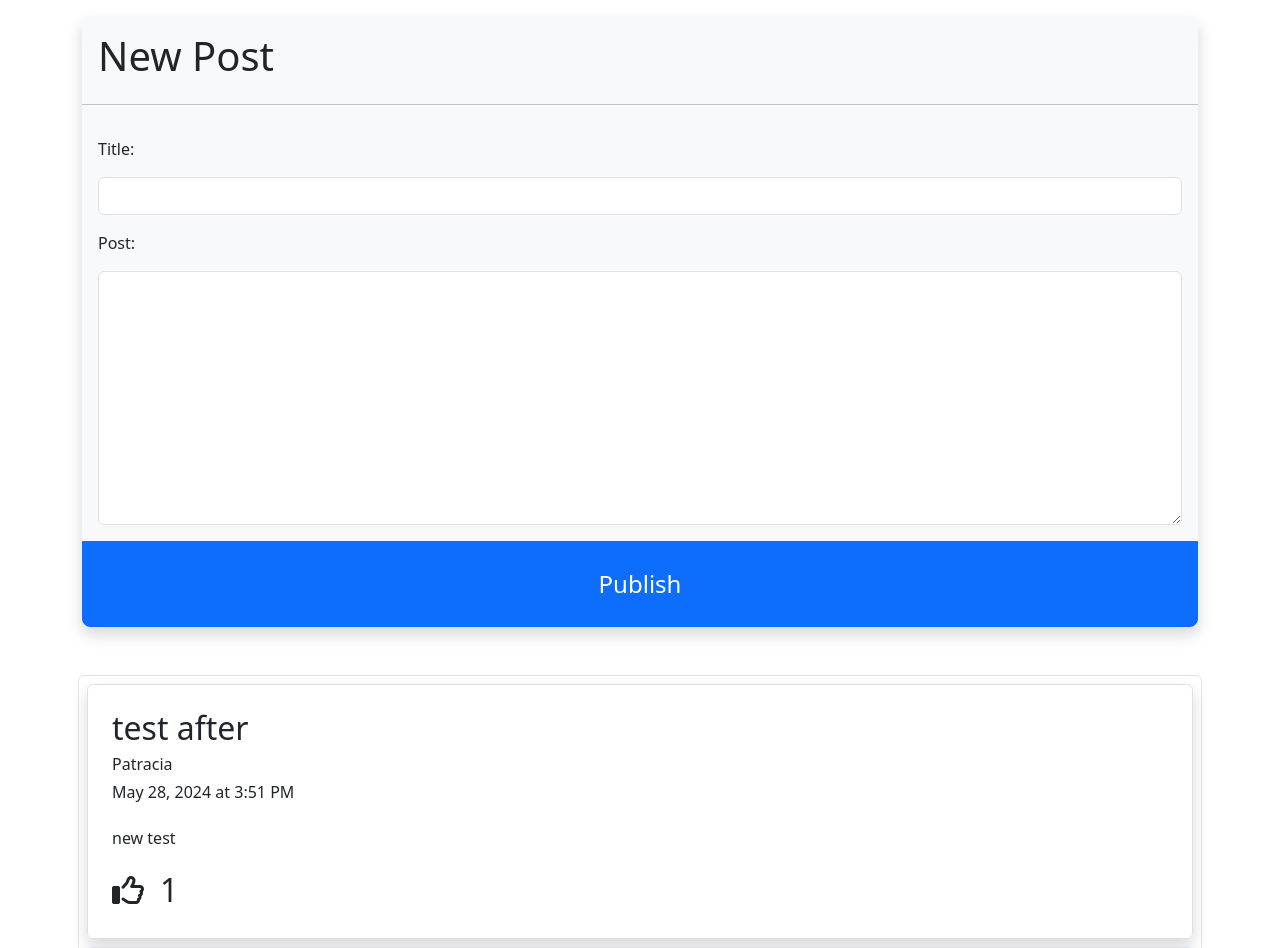
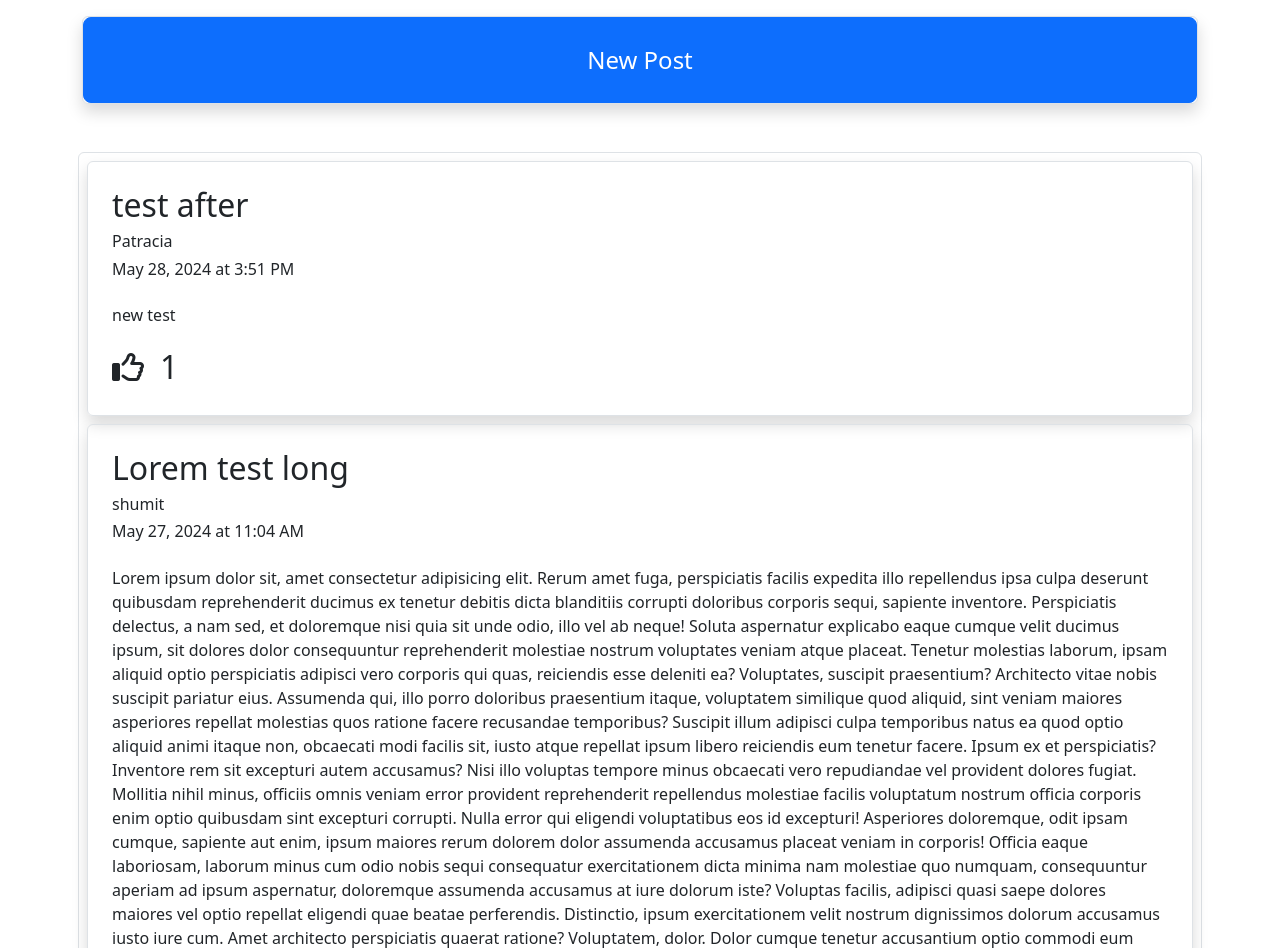
Before and after one commit to shumittaher/network, a Django app: page / in a window 1280 px wide. Shown: the part 88-1036 px from the top of the page. Run offline with Django 3.2, Linux system fonts and the light colour scheme; data comes from the database, SQL or seed files in the repository; both versions use the stored data as it was after the commit; some libraries are stand-ins or nearby versions.

Commit message:
new post button animation done

```diff
--- a/network/static/network/posts.jsx
+++ b/network/static/network/posts.jsx
@@ -55,11 +55,13 @@ function Post_item(incoming) {
 
         let temp_post
         let animation_running = true
-        likeButtonRef.current.classList.add('like-click');
+        likeButtonRef.current.classList.add('animation_like_click');
 
         likeButtonRef.current.addEventListener('animationend', animation_end)
 
         function animation_end() {
+
+            likeButtonRef.current.classList.remove('animation_like_click');
 
             animation_running = false
             likeButtonRef.current.removeEventListener('animationend', animation_end)
--- a/network/static/network/styles.css
+++ b/network/static/network/styles.css
@@ -18,13 +18,35 @@
     display: inline;
 }
 
-.like-click {
-    animation-name: like-animation;
+#post_form_collapse_span {
+    font-size: x-large;
+    white-space: nowrap;
+}
+
+.animation_like_click{
+    animation-name: like_animation;
     animation-duration: 0.5s;
     animation-timing-function: ease-in-out;
   }
 
-@keyframes like-animation {
+.animation_div_size{
+    animation-name: div_size_animation;
+    animation-duration: 0.5s;
+    animation-timing-function: ease-in-out;
+  }
+
+@keyframes div_size_animation {
+
+  0% {
+    width: 100%;
+  }
+
+  100% {
+     width: 0%;
+  }
+}
+
+@keyframes like_animation {
     0% {
       transform: scale(1);
     }
--- a/network/templates/network/index.html
+++ b/network/templates/network/index.html
@@ -2,10 +2,15 @@
 
 {% block body %}
 
-    <div>
+    <div id="post_form_area" class="shadow rounded border bg-light">
 
-        <form action="{% url 'index' %}" method="post" class = "input_form shadow rounded bg-light ">
-            <h1 class="mt-3 ms-3">New Post</h1>
+        <button id="post_form_collapse" data-bs-toggle="collapse" data-bs-target="#post_form_form" class="btn text-start btn-primary btn-lg py-4 px-3 w-100">
+            <span id="post_form_collapse_span" style="animation-direction:normal; width:100%" class="text-center d-inline-block">
+                New Post
+            </span>
+        </button>
+
+        <form id="post_form_form" action="{% url 'index' %}" method="post" class = "bg-light collapse input_form">
 
             <hr>
             {% csrf_token %}
@@ -14,7 +19,7 @@
                 {{ post_form }}
             </div>
 
-            <input class="btn btn-primary btn-lg input_button py-4" type="submit" value="Publish">
+            <input class="btn btn-primary btn-lg py-4" type="submit" value="Publish">
         </form>
 
     </div>
@@ -23,6 +28,29 @@
 
 <script>
     const csrf = '{{ csrf_token }}'
+
+    document.addEventListener('DOMContentLoaded', function() {
+
+        const post_form_collapse = document.getElementById('post_form_collapse')
+        const post_form_collapse_span = document.getElementById('post_form_collapse_span')
+
+        post_form_collapse.addEventListener('click', ()=>{
+
+            post_form_collapse.classList.toggle('btn-primary')
+            post_form_collapse_span.style.width = post_form_collapse_span.style.width==='100%'?'0%':'100%'
+            post_form_collapse_span.classList.toggle('animation_div_size')
+
+        })
+
+        post_form_collapse_span.addEventListener('animationend', ()=>{
+            post_form_collapse_span.classList.toggle('animation_div_size')
+            post_form_collapse_span.style.animationDirection = post_form_collapse_span.style.animationDirection==='normal'?'reverse':'normal'
+
+        })
+
+    });
+
+
 </script>
 
 {% endblock %}
```
Also changed, not shown: db.sqlite3.
